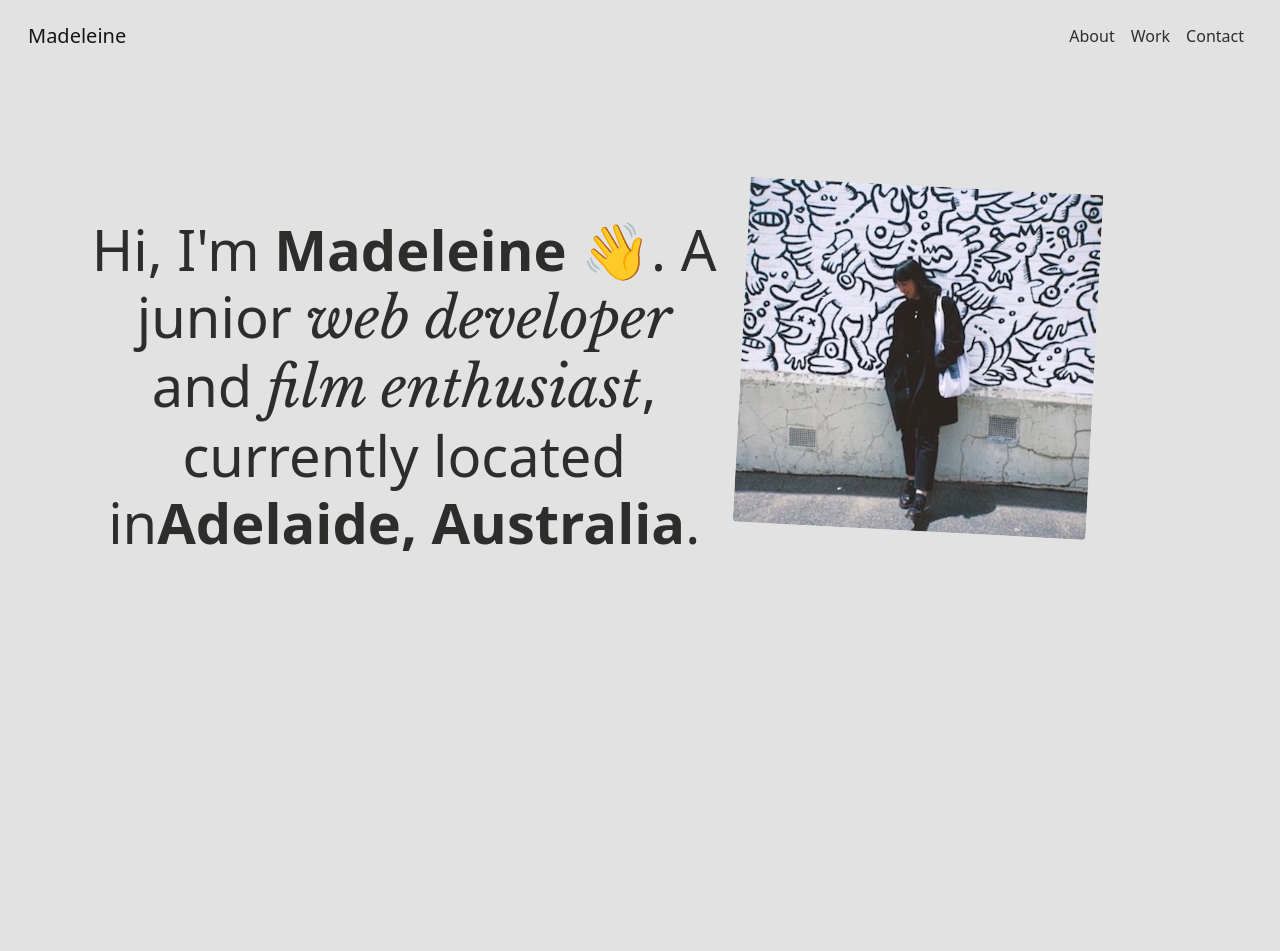
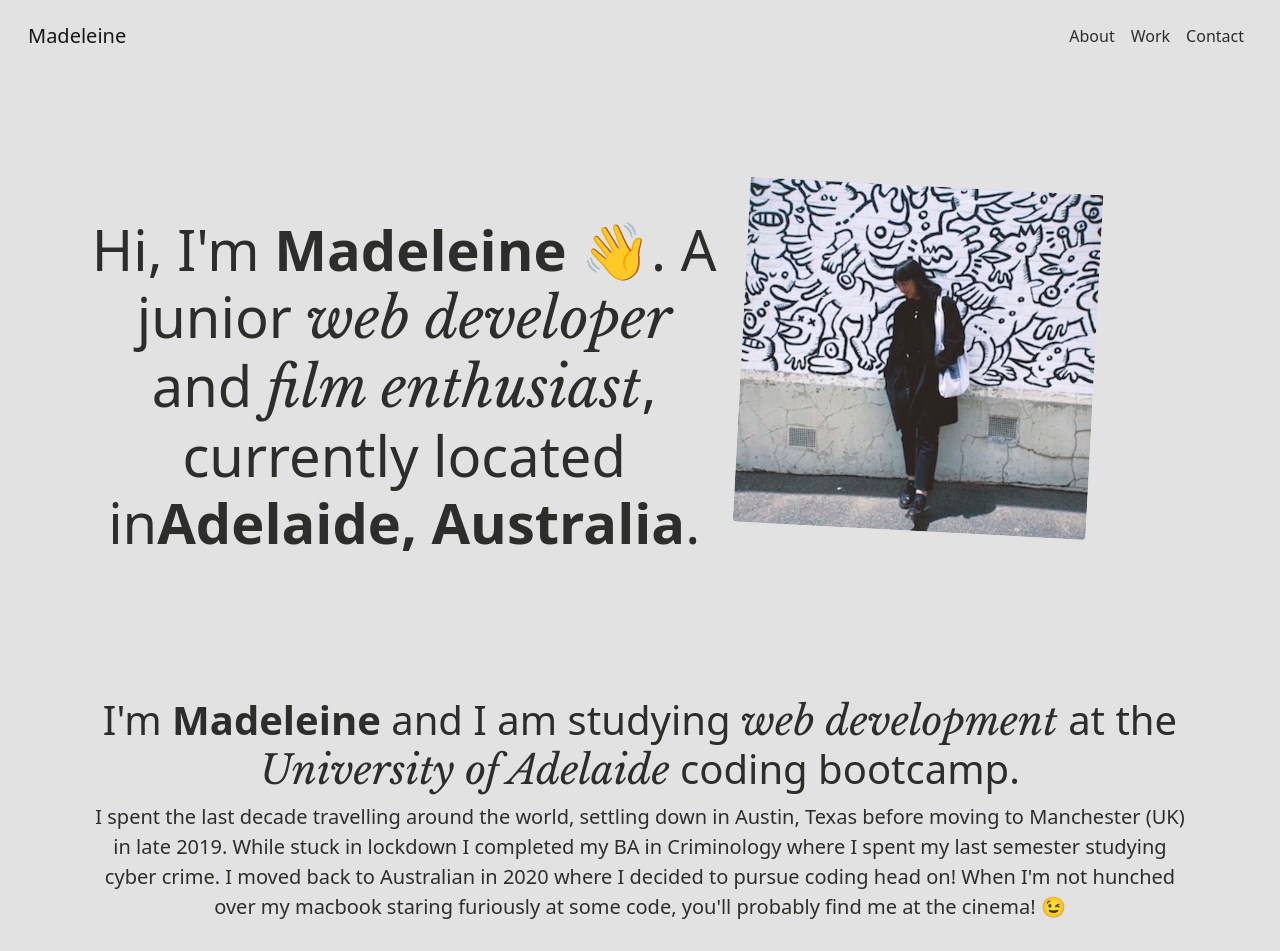
Before and after one commit to madeleinesc/react-portfolio, a React (Create React App) app: page / in a window 1280 px wide. Shown: the top 951 px of the page. Before the commit the page ends 800 px from the top, so only its background shows below. Built offline with nearby package versions, Linux system fonts and the light colour scheme.

Commit message:
added about section

```diff
--- a/src/App.js
+++ b/src/App.js
@@ -4,6 +4,7 @@ import './styles.css';
 
 import Navbar from './components/Navbar'; //import from Navbar
 import Intro from './components/Intro'; // import from Intro
+import About from './components/About'; // import from About
 
 //import logo from './logo.svg';
 import './App.css';
@@ -14,6 +15,7 @@ function App() {
     <div className="App">
       <Navbar/>
       <Intro/>
+      <About/>
     </div>
   );
 }
--- a/src/components/About.js
+++ b/src/components/About.js
@@ -0,0 +1,20 @@
+import React from 'react';
+
+const About = () => {
+    return (
+        <div className="container p-3" id="about">
+            <h1 className="display-6 sub-title" data-aos="fade-up">I'm <span className="bold">Madeleine</span> and I am studying <span className="italic">web
+                development</span> at the <span className="italic">University of
+                    Adelaide</span> coding bootcamp.</h1>
+            <p className="lead" data-aos="fade-up">
+                I spent the last decade travelling around the
+                world, settling down in Austin, Texas before moving to Manchester (UK) in late 2019. While stuck in lockdown I
+                completed my BA in Criminology where I spent my last semester studying
+                cyber crime. I moved back to Australian in 2020 where I decided to pursue coding head on! When I'm not hunched
+                over my macbook staring furiously at some code, you'll probably find me at the cinema! 😉
+            </p>
+        </div>
+    )
+}
+
+export default About
--- a/src/components/Intro.js
+++ b/src/components/Intro.js
@@ -1,21 +1,21 @@
 import React from 'react';
 
 const Intro = () => {
-    return (
-        <div class="container p-3" id="intro">
-    <div class="row">
-      <div class="col-md-7" data-aos="fade-up">
-        <h1 class="display-4">Hi, I'm <span class="bold">Madeleine 👋</span>. A junior <span class="italic">web
+  return (
+    <div className="container p-3" id="intro">
+      <div className="row">
+        <div className="col-md-7" data-aos="fade-up">
+          <h1 className="display-4">Hi, I'm <span className="bold">Madeleine 👋</span>. A junior <span className="italic">web
             developer</span> and <span class="italic">film enthusiast</span>, currently located in
-          <span class="bold">Adelaide, Australia</span>.
-        </h1>
-      </div>
-      <div class="col-md-4" data-aos="fade-up">
-        <img src="./assets/IMG_3651.jpg" class="rounded mx-auto d-block img-fluid main-img"/>
+            <span className="bold">Adelaide, Australia</span>.
+          </h1>
+        </div>
+        <div className="col-md-4" data-aos="fade-up">
+          <img src="./assets/IMG_3651.jpg" className="rounded mx-auto d-block img-fluid main-img" />
+        </div>
       </div>
     </div>
-  </div>
-    )
+  )
 }
 
 export default Intro
--- a/src/styles.css
+++ b/src/styles.css
@@ -40,3 +40,10 @@ body {
   transform: rotate(3deg);
   object-fit: contain;
 }
+
+
+
+/* ABOUT */
+.sub-title {
+    padding-top: 100px;
+}
```
